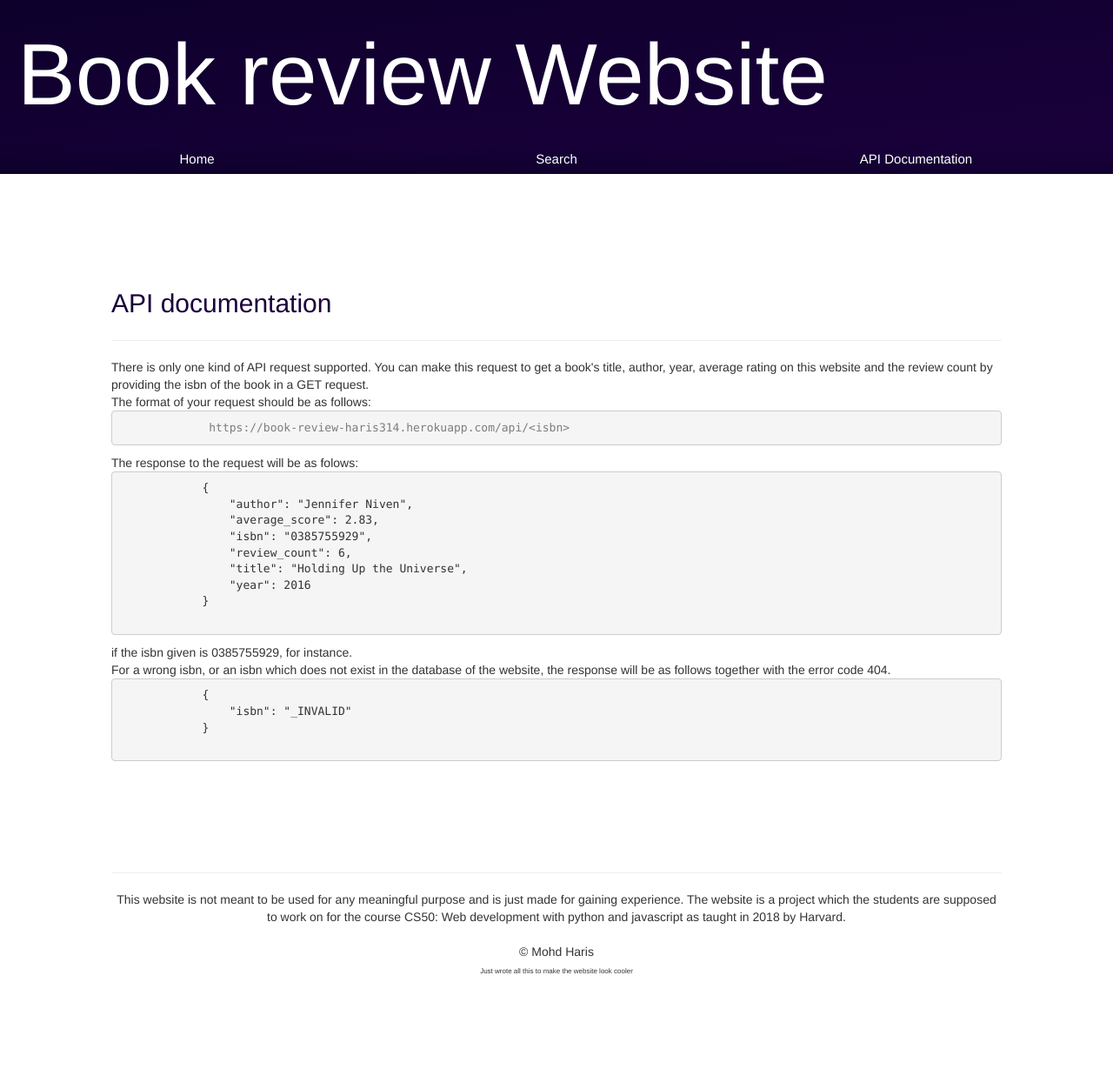
After one commit to haris314/book-review, a Flask app: page /api_documentation in a window 1280 px wide. The commit adds this page. Shown: the whole page at 87% size. Run offline with Flask 2, Linux system fonts and the light colour scheme; some libraries are stand-ins or nearby versions.

Commit message:
Added the API support. Imaginary users can now make API requests to the website. API documentation is also added

```diff
--- a/application.py
+++ b/application.py
@@ -217,3 +217,47 @@ def book_details(isbn):
         gr_half_star = True
 
     return render_template("book_details.html", book=book, reviews=reviews, avg_rating=avg_rating, full_stars=full_stars, half_star=half_star, count=count, gr_avg_rating=gr_avg_rating, gr_full_stars=gr_full_stars, gr_half_star=gr_half_star, gr_count=gr_count)
+
+
+#API calls to the website
+@app.route("/api/<string:isbn>")
+def api(isbn):
+
+    #get details about the book
+    book = db.execute("SELECT * FROM book WHERE isbn=:isbn", {"isbn": isbn}).fetchone()
+
+    #if no book exists, return 404
+    if book is None:
+        return jsonify({"isbn": "_INVALID"}), 404
+
+    #Get all reviews of the book and get number of reviews from it
+    reviews = db.execute("SELECT * FROM review WHERE isbn=:isbn", {"isbn": isbn})
+    row_count = reviews.rowcount
+    reviews = reviews.fetchall()
+
+    #calculating average rating. Really need a function for this
+    avg_rating = 0
+    for review in reviews:
+        avg_rating += review.rating
+    if row_count != 0:
+        avg_rating /= row_count
+    avg_rating = round(avg_rating, 2)
+
+    #Prepare the response ready to be jsonified
+    response = {
+        "title": book.title,
+        "author": book.author,
+        "year": book.year,
+        "isbn": isbn,
+        "review_count": row_count,
+        "average_score": avg_rating
+    }
+
+    #Give em the stuff
+    return jsonify(response)
+
+
+#API documentation page
+@app.route("/api_documentation", methods=["GET"])
+def api_documentation():
+    return render_template("api_documentation.html")
--- a/static/styles/mainStyle.css
+++ b/static/styles/mainStyle.css
@@ -130,11 +130,15 @@
 .navigation .btn {
   margin: 0px;
   font-size: 15px;
-  width: 49%;
+  width: 32%;
   background-color: #ffffff00;
 }
 .navigation .btn:hover {
   background-color: #ffffff10;
+}
+
+.normal-page {
+  margin: 10%;
 }
 
 @media (max-width: 1200px) {
--- a/static/styles/mainStyle.scss
+++ b/static/styles/mainStyle.scss
@@ -141,12 +141,17 @@ $backgroundLighter: #27005ad8;
     .btn{
         margin: 0px;
         font-size: 15px;
-        width: 49%;
+        width: 32%;
         background-color: #ffffff00;
     }
     .btn:hover{
         background-color: #ffffff10;
     }
+}
+
+//Style for a normal page. Like the api documentation page
+.normal-page{
+    margin:10%;
 }
 
 
--- /dev/null
+++ b/templates/api_documentation.html
@@ -0,0 +1,43 @@
+{% extends "layout.html" %}
+
+{% block title %}API Documentation {% endblock %}
+
+
+
+{% block body %}
+
+    <div class="normal-page">
+        <div class="medium-text">API documentation</div>
+        <hr>
+        There is only one kind of API request supported. You can make this request to get a book's title, author,
+        year, average rating on this website and the review count by providing the isbn of the book in a GET request.
+        <br>
+        The format of your request should be as follows:
+        <br>
+        <pre><span style="color:rgba(90, 87, 87, 0.767)">             https://book-review-haris314.herokuapp.com/api/&ltisbn&gt</span></pre>
+        The response to the request will be as folows:
+
+        <pre>
+            {
+                "author": "Jennifer Niven",
+                "average_score": 2.83,
+                "isbn": "0385755929",
+                "review_count": 6,
+                "title": "Holding Up the Universe",
+                "year": 2016
+            }
+        </pre>
+        if the isbn given is 0385755929, for instance.
+        <br>
+        For a wrong isbn, or an isbn which does not exist in the database of the website,
+        the response will be as follows together with the error code 404.
+        <br>
+        <pre>
+            {
+                "isbn": "_INVALID"
+            }
+        </pre>
+    </div>
+
+
+{% endblock %}
--- a/templates/layout.html
+++ b/templates/layout.html
@@ -16,6 +16,7 @@
         <div class="navigation">
             <a href="{{ url_for('home') }}"><button class="btn">Home</button></a>
             <a href="{{ url_for('login') }}"><button class="btn">Search</button></a>
+            <a href="{{ url_for('api_documentation') }}"><button class="btn">API Documentation</button></a>
         </div>
 
         <!--Diplay user information if the user is logged in-->
```
Also changed, not shown: 3 other files.
